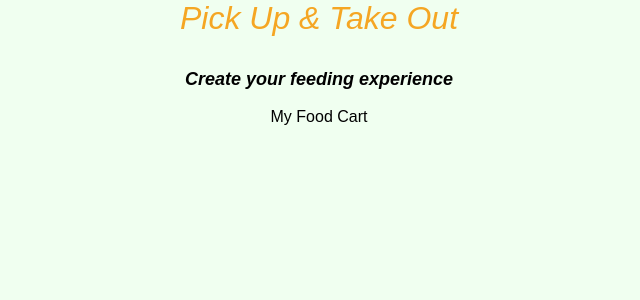
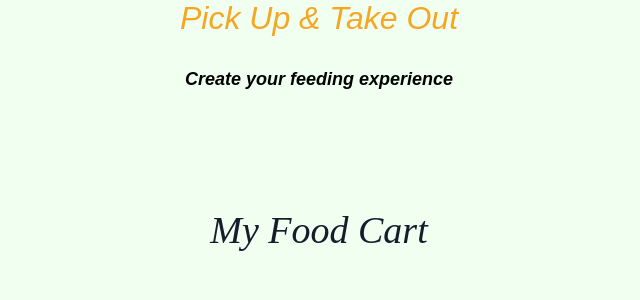
Before and after one commit to fancychimp/take-out, a React (Create React App) app: page / in a window 1280 px wide. Both pictures are taken after a click on the button "My Order". Shown: the top 300 px of the page, without its empty margins (321-961 px from the left). Built offline with nearby package versions, Linux system fonts and the light colour scheme.

Commit message:
Add some more styling to the Order component

```diff
--- a/src/components/ShoppingCart.js
+++ b/src/components/ShoppingCart.js
@@ -10,15 +10,12 @@ class ShoppingCart extends React.Component {
                 <div className="menu">
                     <Header tagline="Create your feeding experience"/>
                 </div>
-                <p>My Food Cart</p>
+                <p className="cart-tagline">My Food Cart</p>
                 {Object.keys(this.props.location.state.order).map(key => (
                         key=this.props.location.state.dishes[key],
                         <ul>
-                            <li className="added-dish-name">
-                                {key.name}
-                                <span className="added-dish-image">
-                                    <img src={key.added_image} alt={key.name} />
-                                </span>
+                            <li className="added-dish">
+                                <p className="added-dish-name">{key.name} <img src={key.added_image} className="added-dish-image"  alt={key.name} /></p>
                             </li>
                             <li>
                                 {key.price}
--- a/src/css/index.css
+++ b/src/css/index.css
@@ -55,30 +55,41 @@ ul {
 .dish-name {
   color: #151d2c;
   font-family: 'Kalam';
-  font-style: normal;
-  font-size: 28px;
+  font-style: italic;
+  font-size: 38px;
   position: relative;
   text-align : center;
+}
+
+.cart-tagline {
+  color: #151d2c;
+  font-family: 'Kalam';
+  font-style: italic;
+  font-size: 38px;
+  position: relative;
+  padding-top: 80px;
+}
+
+.added-dish {
+  padding-top: 50px;
 }
 
 .added-dish-name {
   color: #151d2c;
   font-family: 'Kalam';
-  font-style: normal;
-  font-size: 28px;
+  font-style: italic;
+  font-size: 18px;
   position: relative;
-  text-align : center;
   padding-right: 200px;
+  padding-left: 50px;
 }
 
 .added-dish-image {
-  color: #151d2c;
   font-family: 'Kalam';
-  font-style: normal;
   font-size: 28px;
   position: relative;
-  text-align : center;
   padding-right: 200px;
+  padding-left: 50px;
 }
 
 .dish-desc {
```
